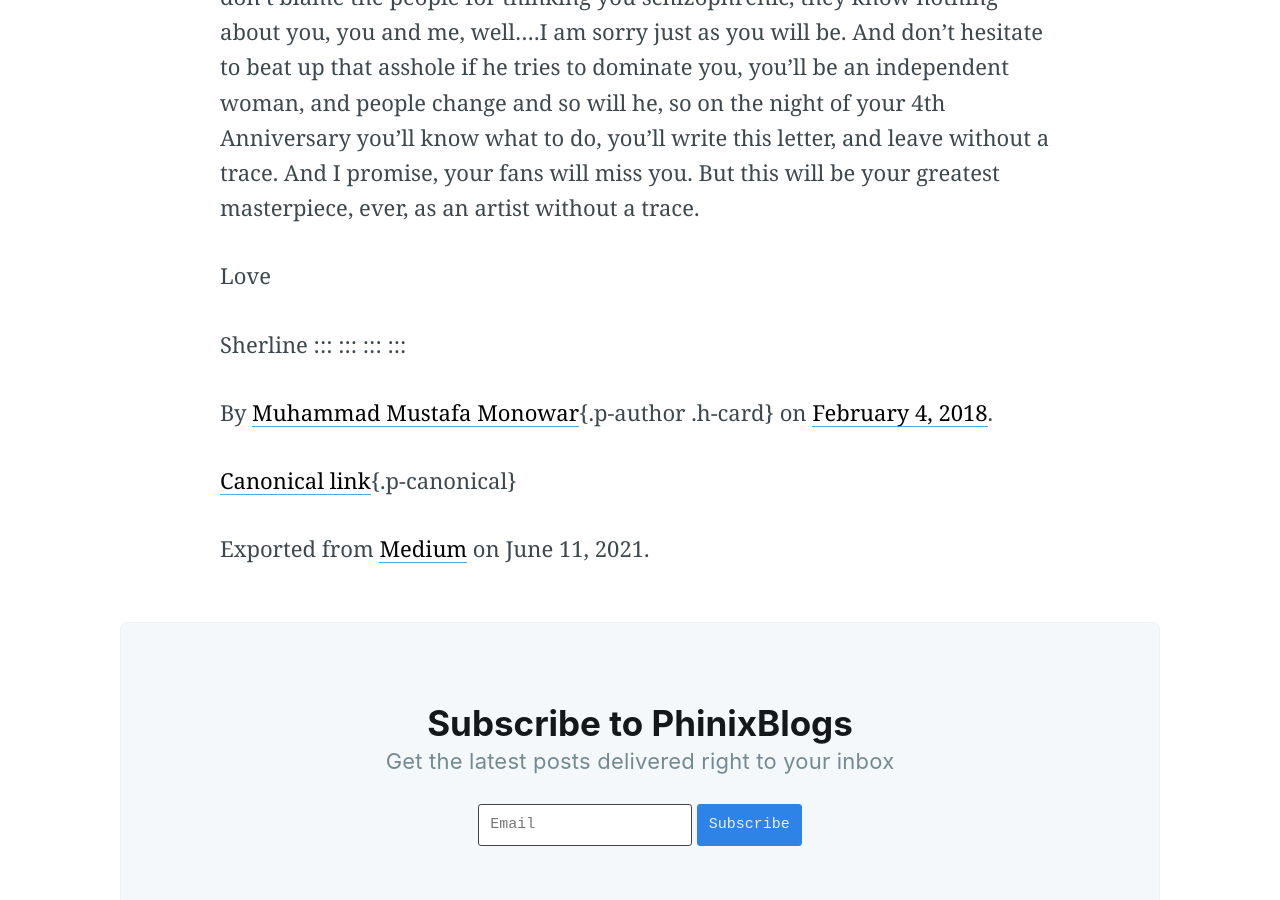
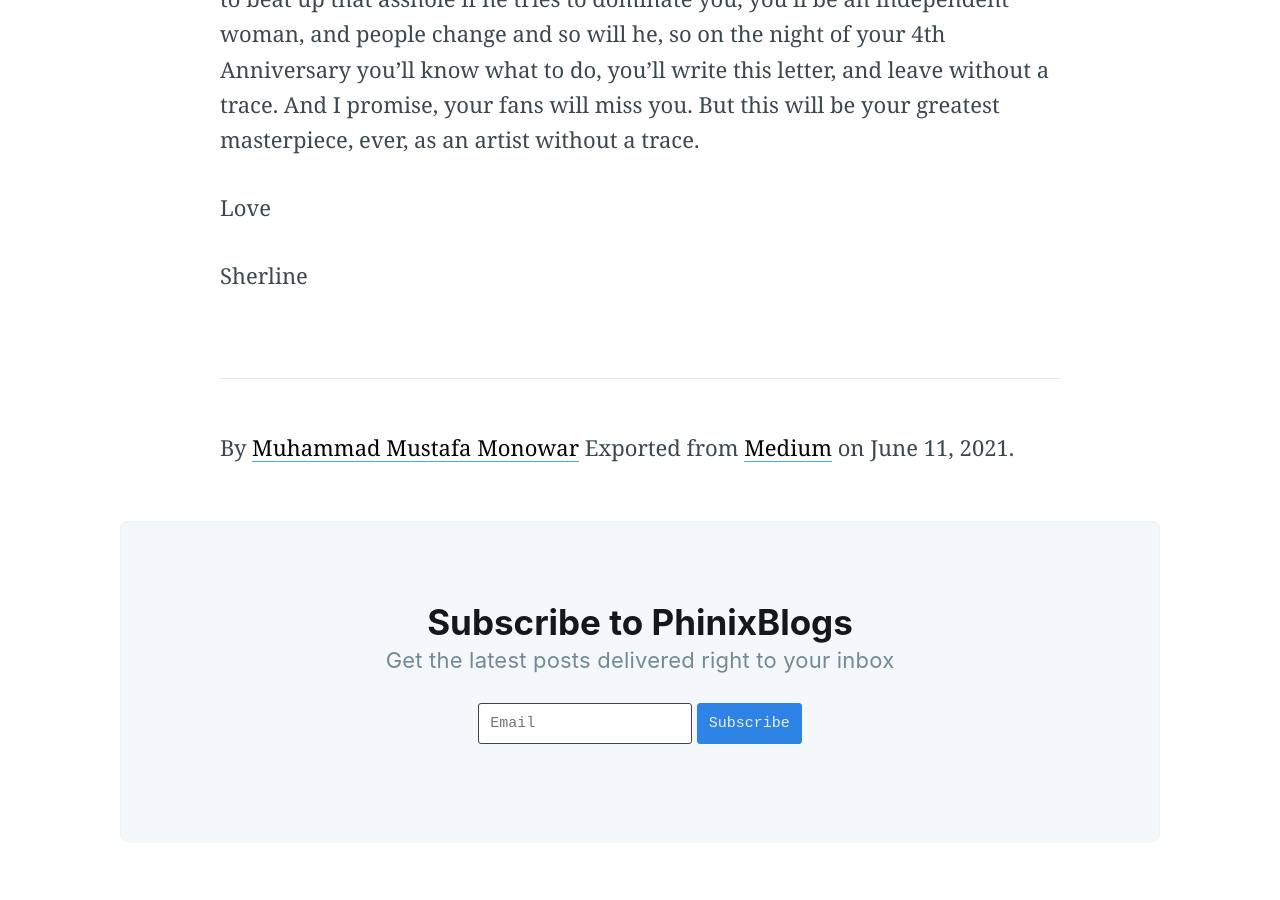
Before and after one commit to phinixgreen/phinixblogs, a Jekyll site: the page built from _posts/2018-02-04-An-Artist-Without-A-Trace.md, in a window 1280 px wide and 900 px high, scrolled down 959 px. Built offline with Jekyll 4.4.1, drawn with Linux system fonts in a browser that asks for light colours; nearby versions of some CDN libraries; our own code applies the rules of GitHub Pages for plain Markdown files; comment, search, counter and statistics services are not loaded.

Commit message:
update post 1 clean

```diff
--- a/_posts/2018-02-04-An-Artist-Without-A-Trace.md
+++ b/_posts/2018-02-04-An-Artist-Without-A-Trace.md
@@ -49,15 +46,8 @@ artist without a trace.
 Love
 
 Sherline
-:::
-:::
-:::
-:::
 
-By [Muhammad Mustafa Monowar](https://medium.com/@mmmonowar){.p-author
-.h-card} on [February 4, 2018](https://medium.com/p/fdc3322a5e46).
+---
 
-[Canonical
-link](https://medium.com/@mmmonowar/an-artist-without-a-trace-fdc3322a5e46){.p-canonical}
-
+By [Muhammad Mustafa Monowar](https://medium.com/@mmmonowar)
 Exported from [Medium](https://medium.com) on June 11, 2021.
```
Also changed, not shown: other parts of _posts/2018-02-04-An-Artist-Without-A-Trace.md (+0 -3 lines).
